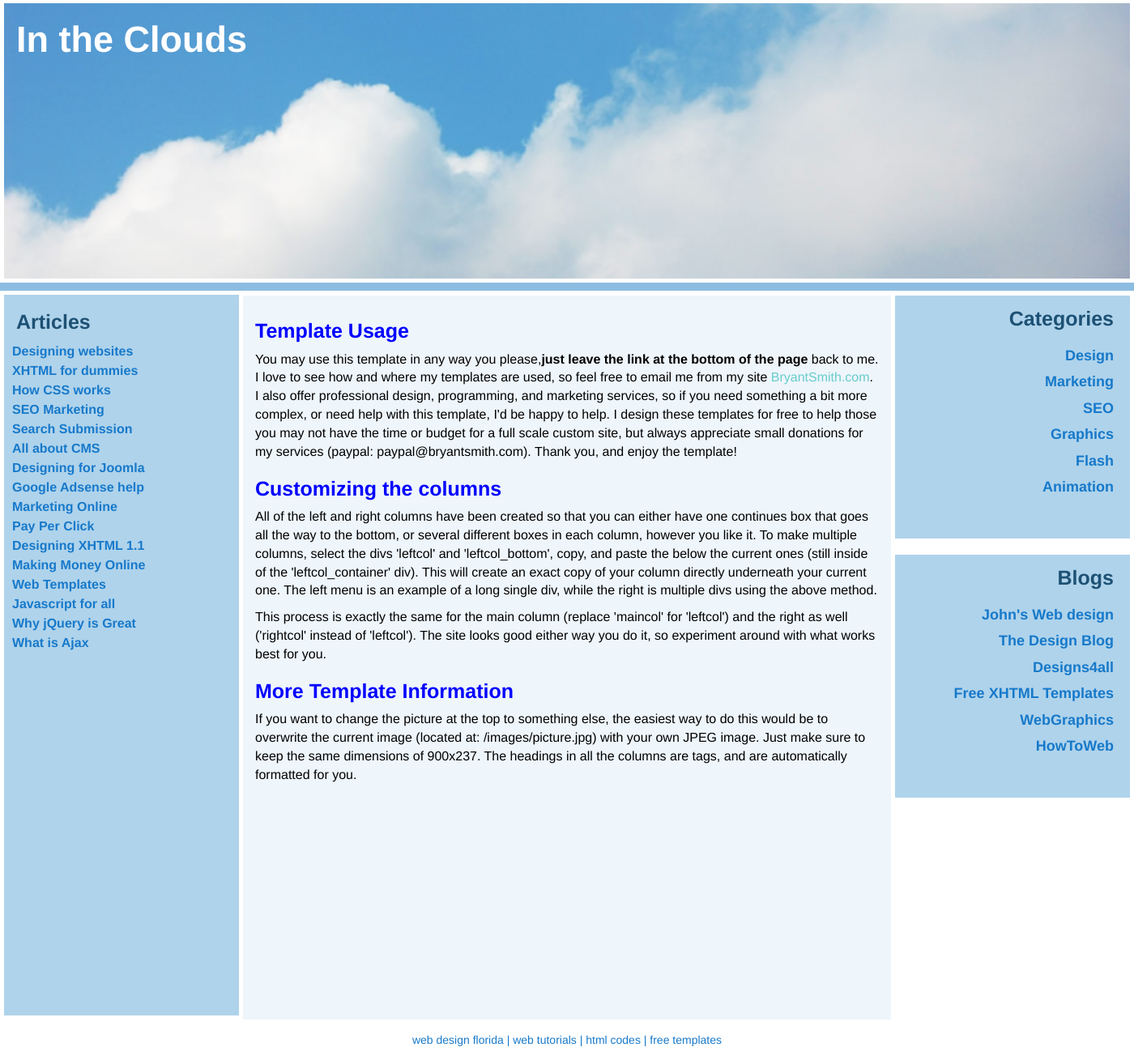
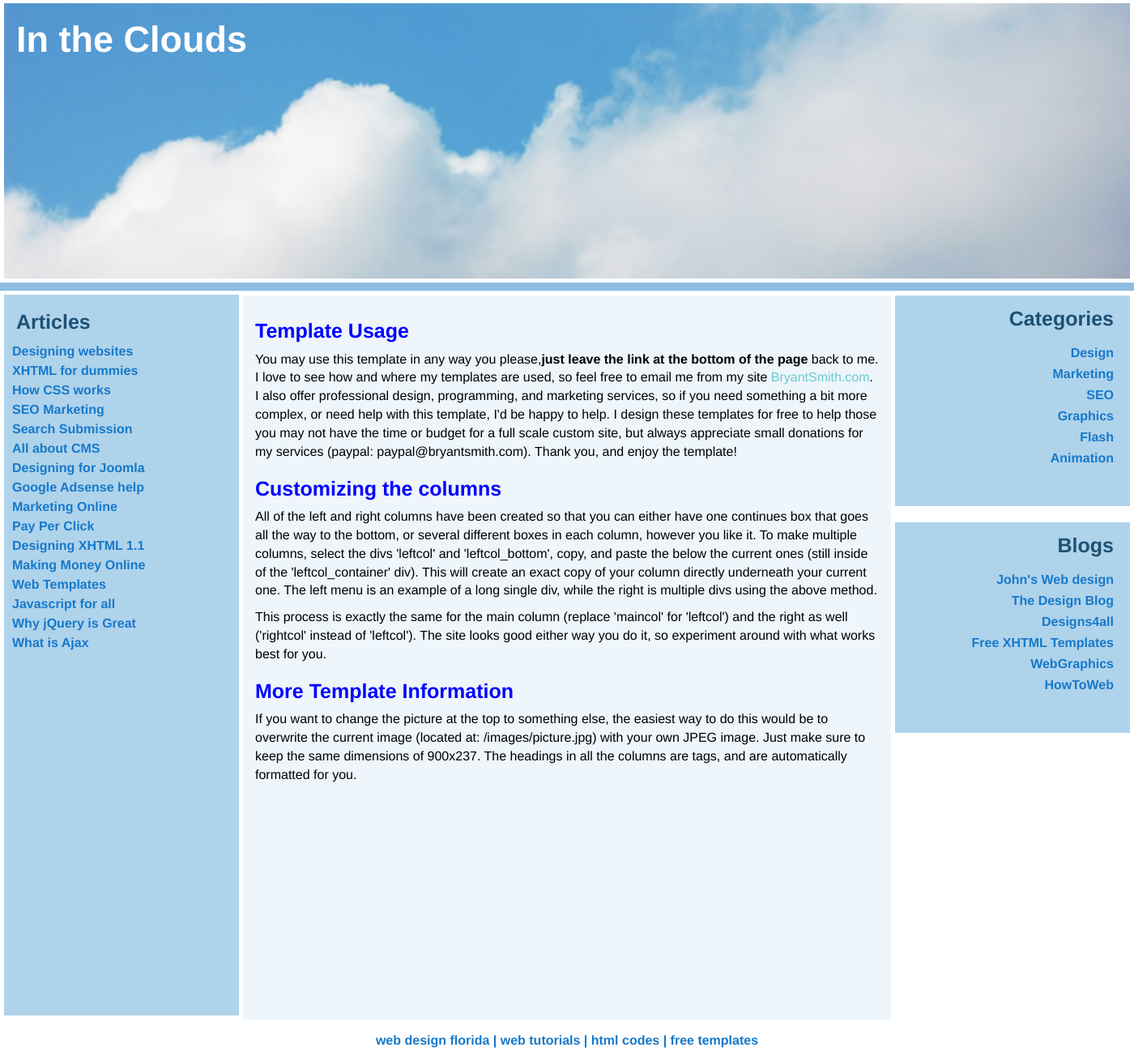
Before and after one commit to haidang35/T2009M-Webstorm, a PHP site: page /practical_2.html in a window 1400 px wide. Shown: the part 81-1390 px from the top of the page at 81% size. Run offline with PHP 8.4, Linux system fonts and the light colour scheme.

Commit message:
practical_2

```diff
--- a/CSS/practical_2.css
+++ b/CSS/practical_2.css
@@ -88,15 +88,15 @@ body{
 .side-bar-right ul li{
     list-style: none;
     color: #1779CA;
-    font-size:18px;
+    font-size:16px;
     font-weight:bold;
-    line-height: 1.25;
+    line-height: 1;
     padding-top: 10px;
 }
 .side-bar-right-1{
     background-color: #AFD3EB;
     width: 290px;
-    height: 300px;
+    height: 260px;
     padding-left: 15px;
     margin-top: -19px;
     padding-right: 20px;
@@ -104,7 +104,7 @@ body{
 .side-bar-right-2{
     background-color:#AFD3EB;
     width: 290px;
-    height: 300px;
+    height: 260px;
     padding-left: 15px;
     padding-right: 20px;
     margin-top: 15px;
@@ -119,4 +119,6 @@ body{
 .footer-box p{
     color:#1779CA ;
     padding-top: 15px;
+    font-weight: bold;
+    font-size: 16px;
 }
```
